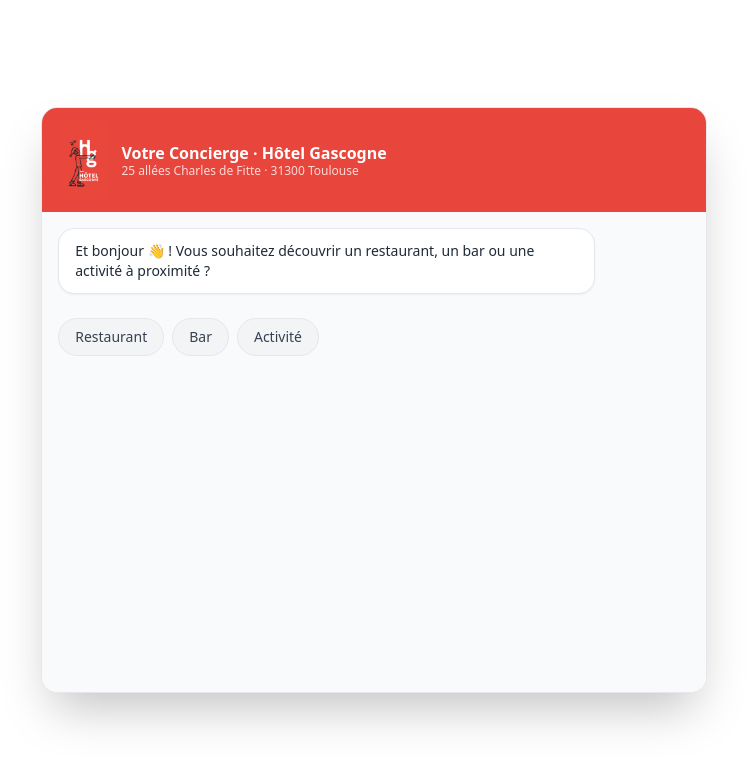
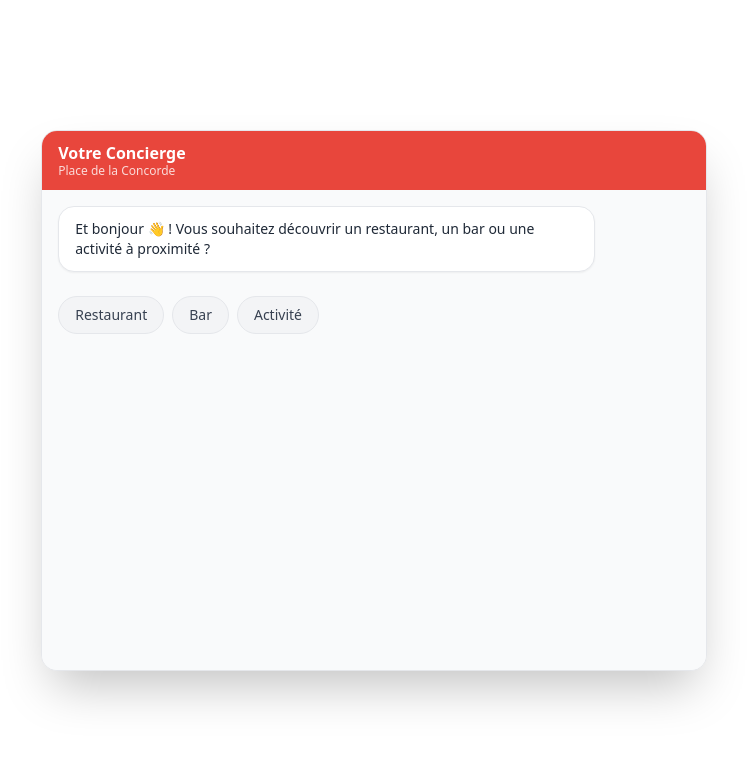
Before and after one commit to GregoryFnr/chatbot_hg, a Vue app: page / in a window 1280 px wide. Shown: the top 766 px of the page, without its empty margins (266-1013 px from the left). Built offline with nearby package versions, Linux system fonts and the light colour scheme.

Commit message:
remove error msg

```diff
--- a/src/components/ChatWidget.vue
+++ b/src/components/ChatWidget.vue
@@ -11,13 +11,13 @@
       >
         <!-- Header -->
         <div class="flex items-center gap-3 px-4 py-3 bg-primary text-white">
+          <!--
           <img src="/logo_hg.png" alt="Hôtel Gascogne" class="h-20" />
+          -->
           <div>
-            <p class="font-semibold leading-tight">
-              Votre Concierge · Hôtel Gascogne
-            </p>
+            <p class="font-semibold leading-tight">Votre Concierge</p>
             <p class="text-white/80 text-xs leading-tight">
-              25 allées Charles de Fitte · 31300 Toulouse
+              Place de la Concorde
             </p>
           </div>
         </div>
@@ -178,14 +178,10 @@
           </div>
 
           <!-- Step: results -->
-          <div v-if="step === 'results'" class="space-y-3">
+          <div v-if="results.length > 0" class="space-y-3">
             <p class="text-sm text-gray-600">
               Et voilà quelques suggestions selon vos critères :
             </p>
-            <div v-if="results.length === 0" class="text-sm text-gray-600">
-              Aucun résultat exact. Voici des options proches de vos préférences
-              :
-            </div>
             <div class="grid gap-3">
               <!-- Skeletons while loading -->
               <template v-if="isLoading">
@@ -232,10 +228,10 @@
 </template>
 
 <script setup>
-import { ref, computed, watch, onMounted, nextTick } from "vue";
+import { computed, nextTick, onMounted, ref, watch } from "vue";
+import { getRecommendations } from "../services/recommendation";
 import ChatBubble from "./ChatBubble.vue";
 import ResultCard from "./ResultCard.vue";
-import { getRecommendations } from "../services/recommendation";
 
 const open = ref(true);
 const step = ref("choose-category"); // choose-category | filters | results
```
